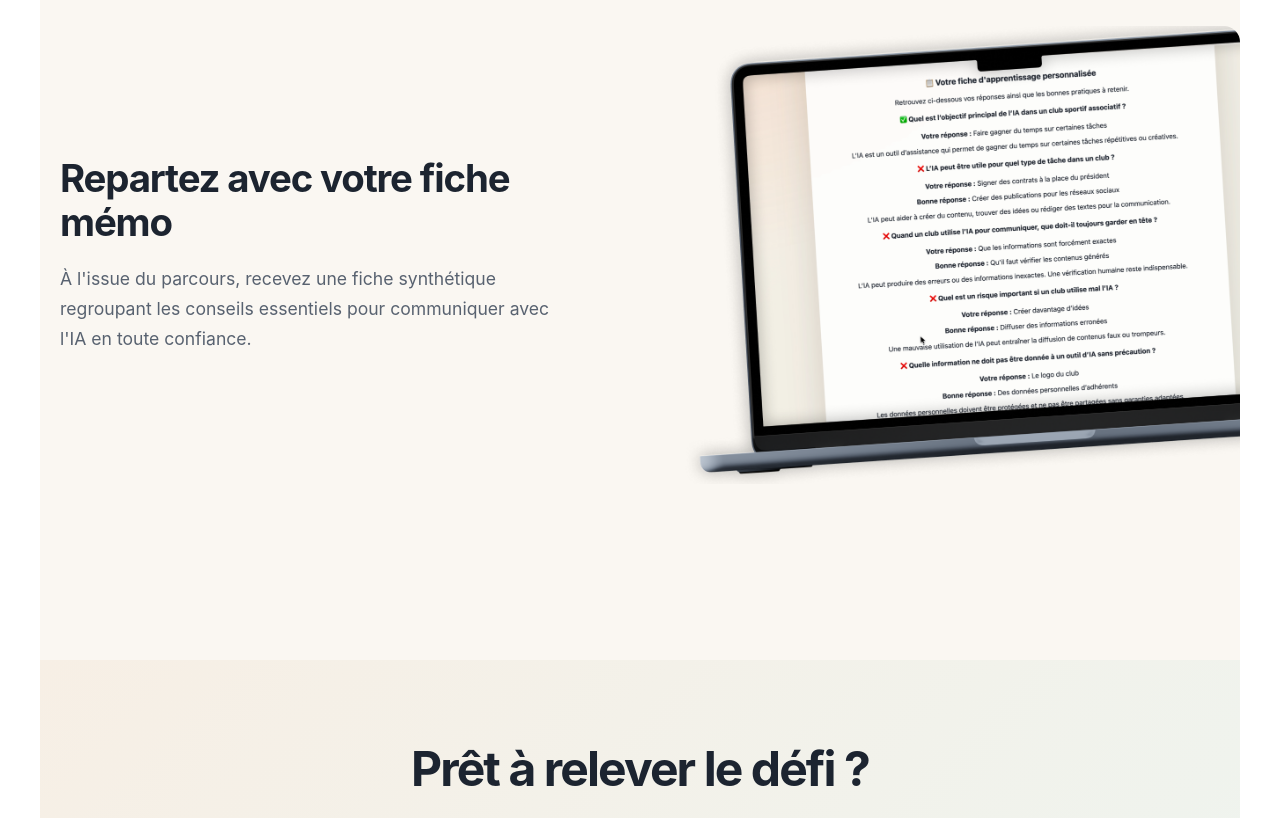
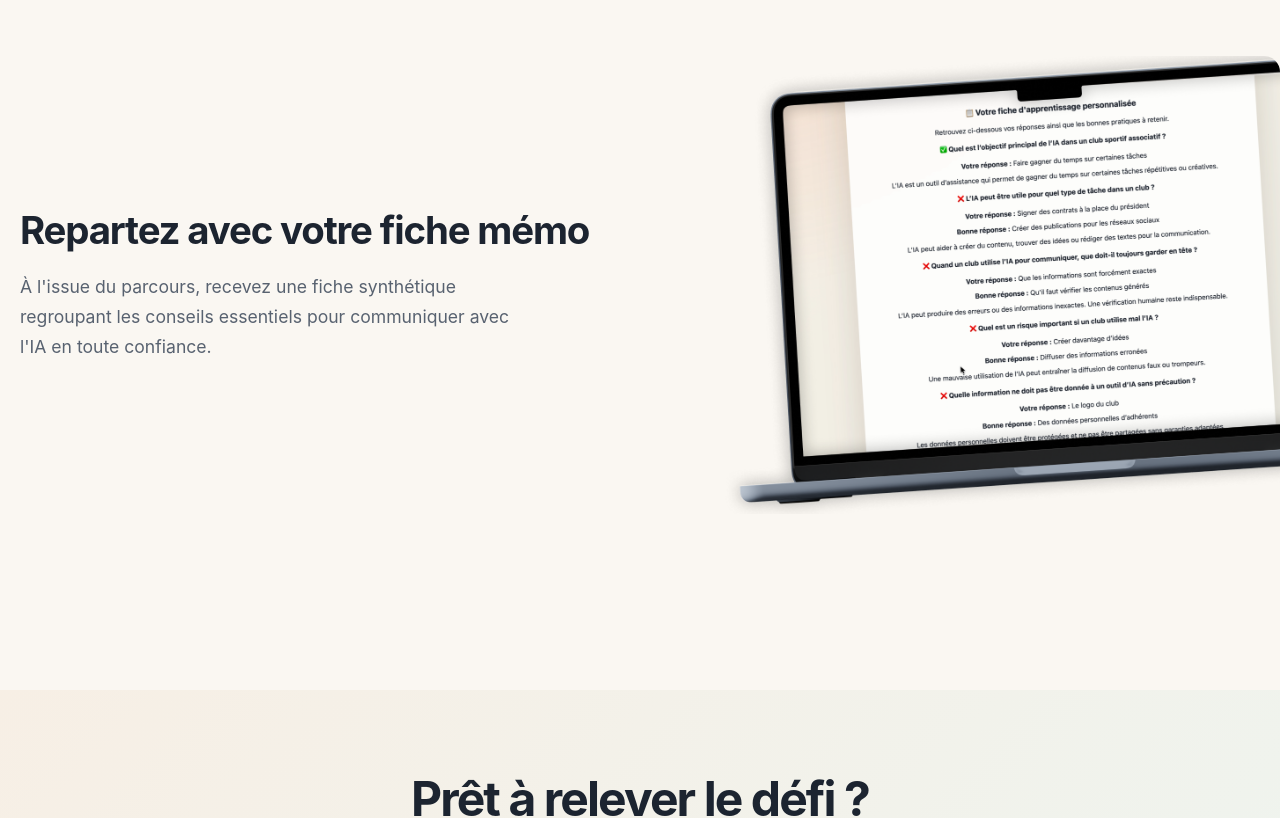
Before and after one commit to capsjs/sport-club-quiz, a React (Vite) app: page / in a window 1280 px wide. Shown: the part 1821-2639 px from the top of the page. Built offline with nearby package versions, Linux system fonts and the light colour scheme.

Commit message:
responsive on big screens

```diff
--- a/src/styles.css
+++ b/src/styles.css
@@ -9,7 +9,7 @@
     sans-serif;
   color: #1c2430;
   background: #ffffff;
-  --site-max-width: 1200px;
+  --site-max-width: 1400px;
   font-synthesis: none;
   text-rendering: optimizeLegibility;
 }
@@ -445,7 +445,6 @@ h2 {
   display: flex;
   flex-direction: column;
   gap: 136px;
-  z-index: 99;
 }
 
 .content-section {
@@ -453,7 +452,7 @@ h2 {
   grid-template-columns: 1fr 1fr;
   gap: 60px;
   align-items: center;
-  max-width: 1200px;
+  width: 100%;
   padding: 0;
 }
 
@@ -506,21 +505,6 @@ h2 {
 
 .content-section:nth-of-type(odd) .section-image {
   justify-content: flex-end;
-  overflow: visible;
-}
-
-.content-section:nth-of-type(odd) .section-image img {
-  display: block;
-  max-width: none;
-  width: calc(100% + ((100vw - var(--site-max-width)) / 2));
-  margin-right: calc(- ((100vw - var(--site-max-width)) / 2));
-}
-
-@media (max-width: 1200px) {
-  .content-section:nth-of-type(odd) .section-image img {
-    width: 100%;
-    margin-right: 0;
-  }
 }
 
 .final-cta {
```
